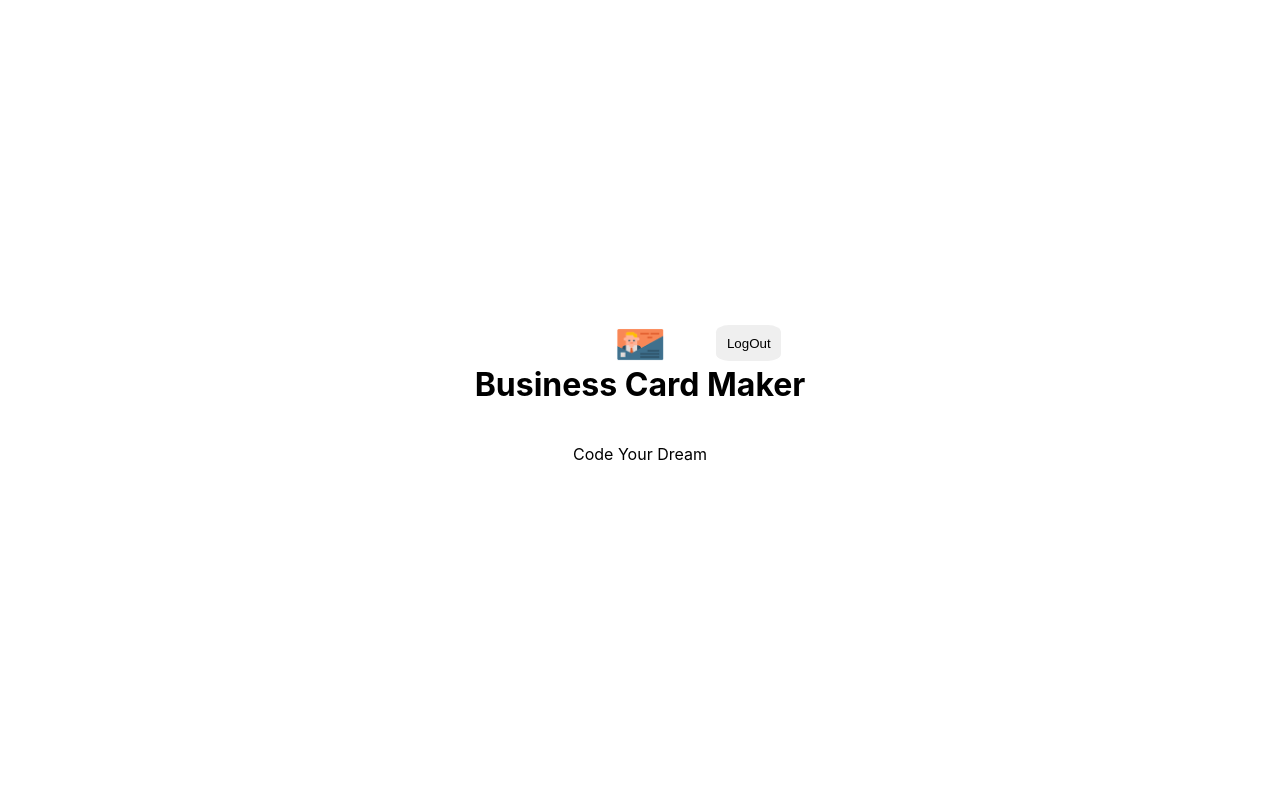
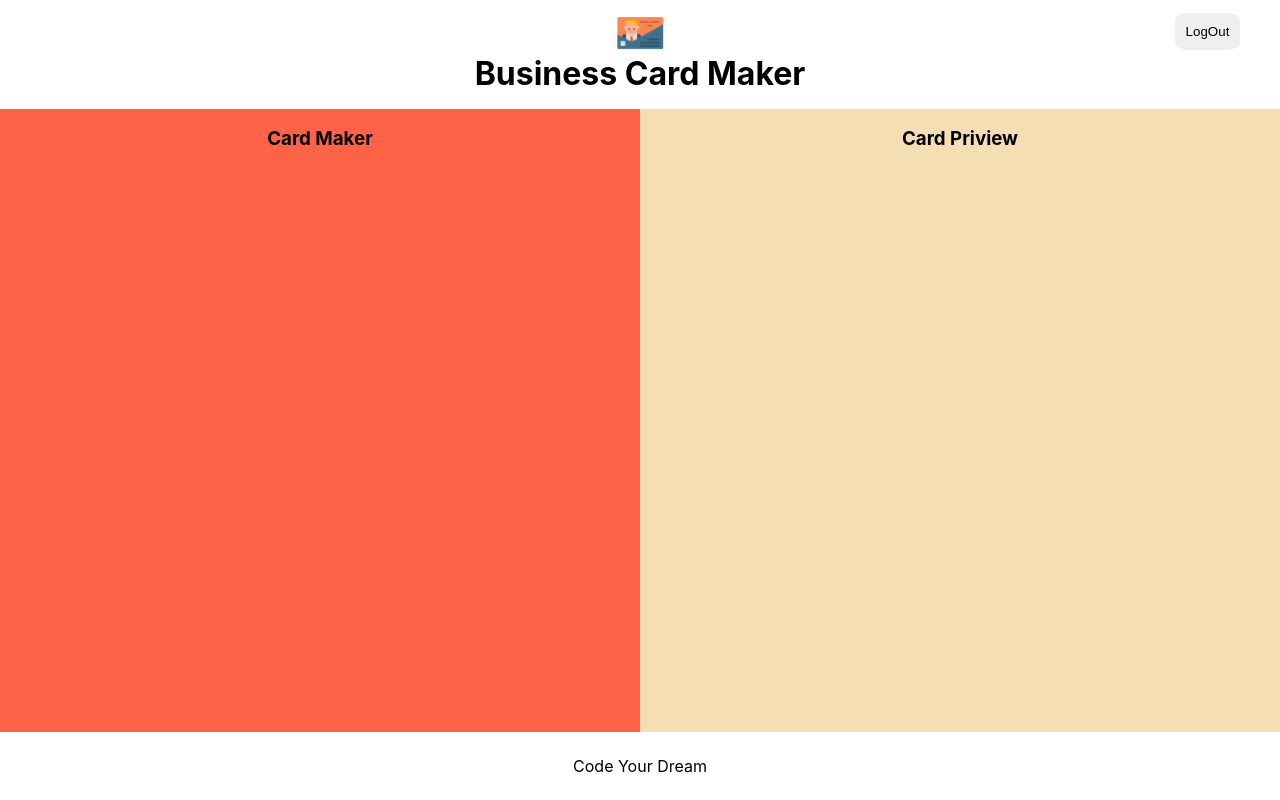
Before and after one commit to godboy4256/business-card-maker-project, a React (Create React App) app: page /maker in a window 1280 px wide. Built offline with nearby package versions, Linux system fonts and the light colour scheme; no server answers; sample sign-in values are in the browser's storage.

Commit message:
maker ui com

```diff
--- /dev/null
+++ b/src/component/editor/editor.jsx
@@ -0,0 +1,12 @@
+import React from 'react';
+import styles from './editor.module.css'
+
+const Editor = (props) => {
+    return (
+         <section className={styles.editor}>
+            <h1 className={styles.title}>Card Maker</h1>
+         </section>
+    )
+}
+
+export default Editor;
--- /dev/null
+++ b/src/component/editor/editor.module.css
@@ -0,0 +1,11 @@
+@value mediaGreen from '../../common/color.css' ;
+
+.editor{
+    flex-basis: 50%;
+    background-color: tomato;
+}
+
+.title{
+    text-align: center;
+    color: mediaGreen;
+}
--- a/src/component/maker/maker.jsx
+++ b/src/component/maker/maker.jsx
@@ -1,7 +1,9 @@
 import React, { useEffect } from 'react';
 import { useHistory } from 'react-router';
+import Editor from '../editor/editor';
 import Footer from '../footer/footer';
 import Header from '../header/header';
+import Priview from '../priview/priview';
 import styles from './maker.module.css'
 
 const Maker = ({authService}) => {
@@ -21,6 +23,10 @@ const Maker = ({authService}) => {
     return (
     <section className={styles.maker}>
         <Header onLogOut={onLogOut}/>
+        <div className={styles.container}>
+            <Editor />
+            <Priview />
+        </div>
         <Footer />
     </section>
     )
--- a/src/component/maker/maker.module.css
+++ b/src/component/maker/maker.module.css
@@ -0,0 +1,20 @@
+@value mediaQuery from '../../common/size.css' ;
+
+.maker{
+    width: 100%;
+    height: 100%;
+    display: flex;
+    flex-direction: column;
+}
+
+.container{
+    display: flex;
+    flex: 1;
+}
+
+
+@media screen and (max-width:mediaQuery){
+    .container{
+        flex-direction: column;
+    }
+}
--- /dev/null
+++ b/src/component/priview/priview.jsx
@@ -0,0 +1,12 @@
+import React from 'react';
+import styles from './priview.module.css'
+
+const Priview = (props) => {
+    return (
+         <section className={styles.priview}>
+            <h1 className={styles.title}>Card Priview</h1>
+          </section>
+    )
+}
+
+export default Priview;
--- /dev/null
+++ b/src/component/priview/priview.module.css
@@ -0,0 +1,11 @@
+@value mediaGreen from '../../common/color.css' ;
+
+.priview{
+    flex-basis: 50%;
+    background-color:wheat;
+}
+
+.title{
+    text-align: center;
+    color: mediaGreen;
+}
```
